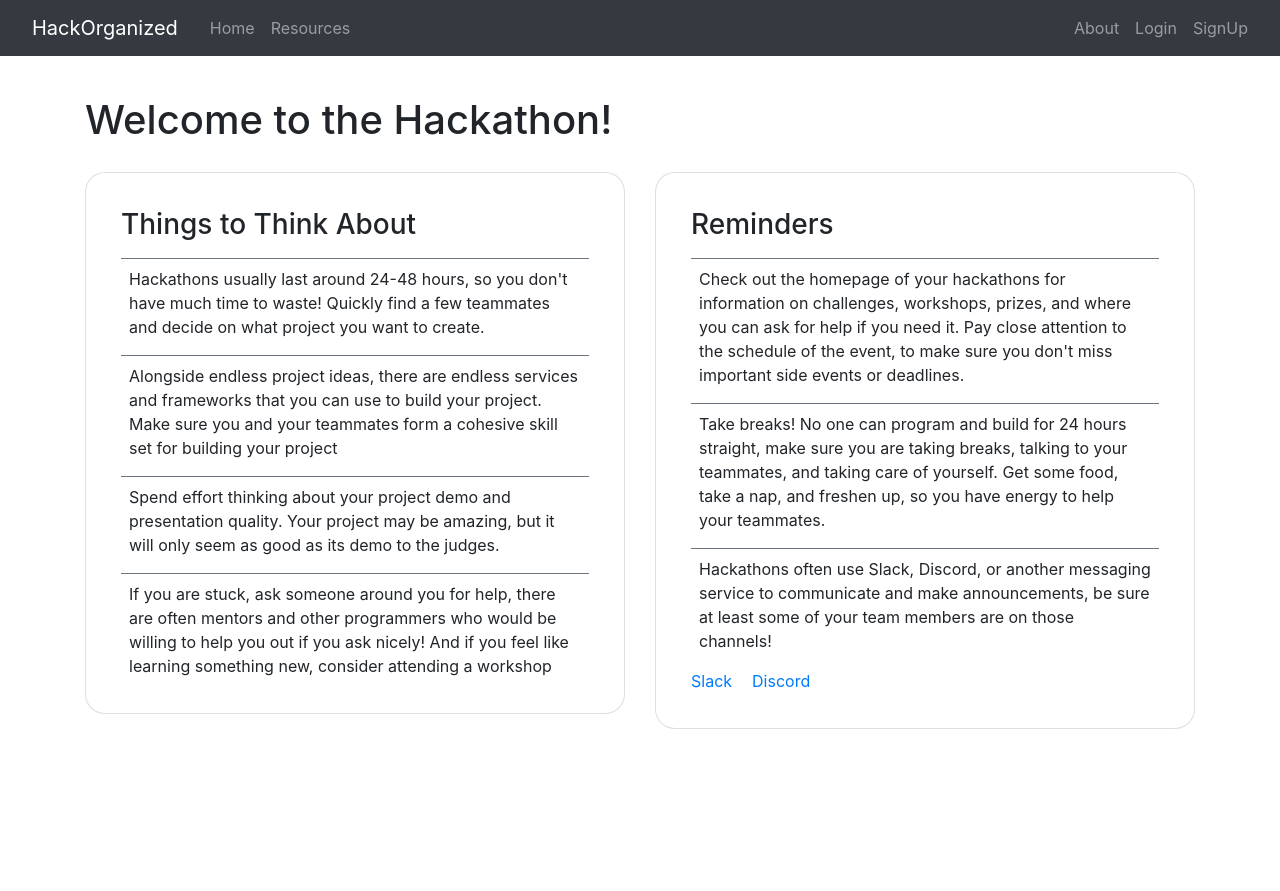
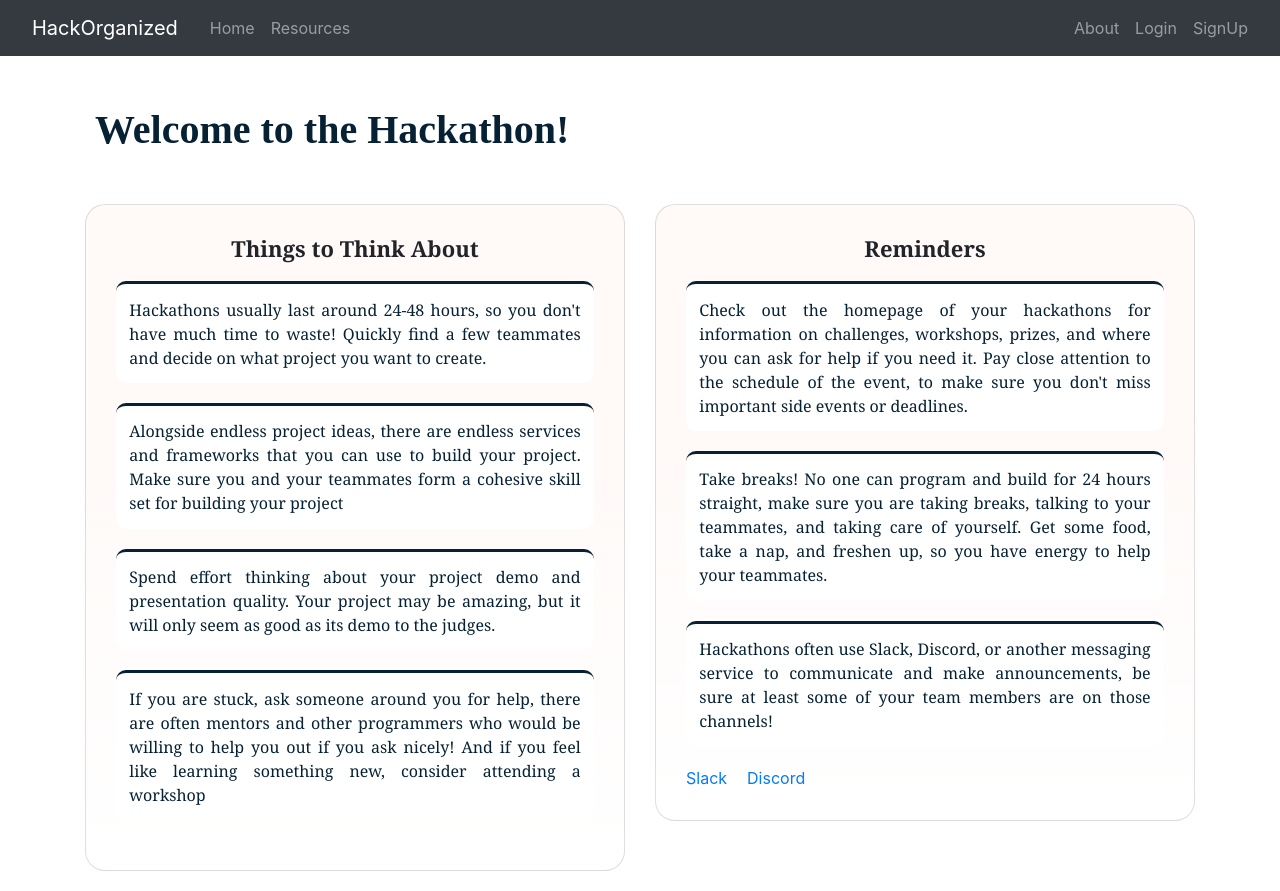
Before and after one commit to SyedA5688/HackOrganized, a React (Create React App) app: page / in a window 1280 px wide. Before the commit the page ends 800 px from the top, so only its background shows below. Built offline with nearby package versions, Linux system fonts and the light colour scheme; no server answers.

Commit message:
css update 3

```diff
--- a/src/components/auth/SignIn.js
+++ b/src/components/auth/SignIn.js
@@ -34,7 +34,7 @@ export default class SignIn extends React.Component {
   render() {
     return (
       <Container>
-        <h1 className="mt-5 text-center" >Log in to Start Organizing Your Group</h1>
+        <h1 className="mt-5 text-center" >Welcome Back! Please Log In</h1>
         <Card className="mt-5" >
           <Card.Body className="p-5" >
             <Form onSubmit={this.handleSubmit} >
--- a/src/components/auth/SignUp.js
+++ b/src/components/auth/SignUp.js
@@ -42,7 +42,7 @@ export default class SignIn extends React.Component {
   render() {
     return (
       <Container>
-        <h1 className="mt-5 text-center" >Log in to Start Organizing Your Group</h1>
+        <h1 className="mt-5 text-center" >Welcome, Sign Up To Begin!</h1>
         <Card className="mt-5" >
           <Card.Body className="p-5" >
             <Form onSubmit={this.handleSubmit} >
--- a/src/components/tabs/About.js
+++ b/src/components/tabs/About.js
@@ -1,15 +1,17 @@
 import React from 'react';
 import { Container, Card } from 'react-bootstrap';
+import './style.css';
+
 
 export default function About() {
   return (
     <Container>
-      <h1 className="mt-5" >About this Web App</h1>
-      <Card className="mt-5" style={{ borderRadius: 20, padding: 20 }} >
-      <Card.Body>
-        <Card.Title>HackOrganized Web Application</Card.Title>
+      <h1 >About this Web App</h1>
+      <Card class="card" style={{ borderRadius: 20, padding: 40 }} >
+      <Card.Body class="body">
+        <Card.Title class="title">HackOrganized Web Application</Card.Title>
         <Card.Subtitle className="mb-2 text-muted">Created by Syed Rizvi and Melika Nassizadeh</Card.Subtitle>
-        <Card.Text>
+        <Card.Text class="text">
           This web application was created at Hacky Birthday MLH 2020, with the intention of making it easier for hackathon
           groups, and especially beginners, to organize their project. Given that many events are moving fully online now,
           there is a great need for hackathon teams to work together efficiently without having the speed of communication
--- a/src/components/tabs/Home.js
+++ b/src/components/tabs/Home.js
@@ -1,29 +1,30 @@
 import React from 'react';
 import { Container, Row, Col, Card } from 'react-bootstrap';
+//import './style.css';
 
 export default function Home() {
   return (
     <Container>
-      <h1 style={{ marginTop: 40, }} >Welcome to the Hackathon!</h1>
+      <h1> Welcome to the Hackathon!</h1>
       <Row>
         <Col>
-          <Card style={styles.card}>
+          <Card class="card" >
             <Card.Body>
-              <h3 className="mb-3" >Things to Think About</h3>
-              <Card.Text className="border-top border-secondary pt-2 px-2" >
+              <h3>Things to Think About</h3>
+              <Card.Text class= "text">
                 Hackathons usually last around 24-48 hours, so you don't have much time to waste! Quickly
                 find a few teammates and decide on what project you want to create.
               </Card.Text>
-              <Card.Text className="border-top border-secondary pt-2 px-2" >
+              <Card.Text class= "text" >
                 Alongside endless project ideas, there are endless services and frameworks that you can use to
                 build your project. Make sure you and your teammates form a cohesive skill set for building your
                 project
               </Card.Text>
-              <Card.Text className="border-top border-secondary pt-2 px-2" >
+              <Card.Text class= "text" >
                 Spend effort thinking about your project demo and presentation quality. Your project may be
                 amazing, but it will only seem as good as its demo to the judges.
               </Card.Text>
-              <Card.Text className="border-top border-secondary pt-2 px-2" >
+              <Card.Text class= "text" >
                 If you are stuck, ask someone around you for help, there are often mentors and other programmers
                 who would be willing to help you out if you ask nicely! And if you feel like learning something
                 new, consider attending a workshop
@@ -32,25 +33,25 @@ export default function Home() {
           </Card>
         </Col>
         <Col>
-          <Card style={styles.card}>
+          <Card class="card">
             <Card.Body>
-              <h3 className="mb-3" >Reminders</h3>
-              <Card.Text className="border-top border-secondary pt-2 px-2" >
+              <h3>Reminders</h3>
+              <Card.Text class= "text" >
                 Check out the homepage of your hackathons for information on challenges, workshops, prizes, and
                 where you can ask for help if you need it. Pay close attention to the schedule of the event, to
                 make sure you don't miss important side events or deadlines.
               </Card.Text>
-              <Card.Text className="border-top border-secondary pt-2 px-2" >
+              <Card.Text class= "text"  >
                 Take breaks! No one can program and build for 24 hours straight, make sure you are taking breaks,
                 talking to your teammates, and taking care of yourself. Get some food, take a nap, and freshen up,
                 so you have energy to help your teammates.
               </Card.Text>
-              <Card.Text className="border-top border-secondary pt-2 px-2" >
+              <Card.Text class= "text" >
                 Hackathons often use Slack, Discord, or another messaging service to communicate and make
                 announcements, be sure at least some of your team members are on those channels!
               </Card.Text>
-              <Card.Link href="https://slack.com/" target="_blank" >Slack</Card.Link>
-              <Card.Link href="https://discord.com/new" target="_blank" >Discord</Card.Link>
+              <Card.Link  href="https://slack.com/" target="_blank" >Slack</Card.Link>
+              <Card.Link  href="https://discord.com/new" target="_blank" >Discord</Card.Link>
             </Card.Body>
           </Card>
         </Col>
@@ -58,13 +59,3 @@ export default function Home() {
     </Container>
   )
 }
-
-const styles = {
-  card: {
-    width: '100%',
-    marginTop: 20,
-    //height: 500,
-    borderRadius: 20,
-    padding: 15,
-  }
-}
--- a/src/components/tabs/ProjectDetails.js
+++ b/src/components/tabs/ProjectDetails.js
@@ -4,7 +4,7 @@ import { Container } from 'react-bootstrap';
 export default function ProjectDetails() {
   return (
     <Container>
-      <h1 style={{ marginTop: 40, }} >ProjectDetails Page</h1>
+      <h1>ProjectDetails Page</h1>
     </Container>
   )
 }
--- a/src/components/tabs/TeamBuilder.js
+++ b/src/components/tabs/TeamBuilder.js
@@ -10,7 +10,7 @@ export default class TeamBuilder extends React.Component
         <Row>
           <Col>
             <h3 className="mb-3" >My Team</h3>
-            <Card style={styles.card}>
+            <Card >
               <Card.Body>
                 <Card.Text className="border-top border-secondary pt-2 px-2" >
                   Dummy Text
@@ -20,7 +20,7 @@ export default class TeamBuilder extends React.Component
           </Col>
           <Col>
             <h3 className="mb-3" >Add Team Members</h3>
-            <Card style={styles.card}>
+            <Card>
               <Card.Body>
                 <Card.Text className="border-top border-secondary pt-2 px-2" >
                   Dummy Text 2
--- /dev/null
+++ b/src/components/tabs/style.css
@@ -0,0 +1,37 @@
+
+card, .card {
+    width: '100%';
+    margin-top: 20px;
+    border-radius: 20px;
+    padding: 10px;
+    margin-bottom: 20px;
+    background: linear-gradient(to top, #ffffff 0%, #fff9f7 70%);
+}
+text, .text{
+    color: #062133;
+    font-family: "Georgia";
+    background-color: white;
+    border-radius: 10px;
+    text-align: justify;
+    padding: 10pt;
+    border-top:3px solid;
+    margin-top: 20px;
+    margin-bottom: 20px;
+
+}
+h3, .title {
+    font-family: "Georgia" ;
+    text-align: center;
+    font-weight: bold;
+    margin-bottom: 15px;
+    font-size: 22px;
+
+}
+h1, .h1{
+    margin-top: 40px;
+    margin-bottom: 20px;
+    padding: 10px;
+    Color: #062133;
+    font-family: "Chalkduster";
+    font-weight: bold;
+}
```
Also changed, not shown: src/components/tabs/Resources.js (+21 -20 lines).
